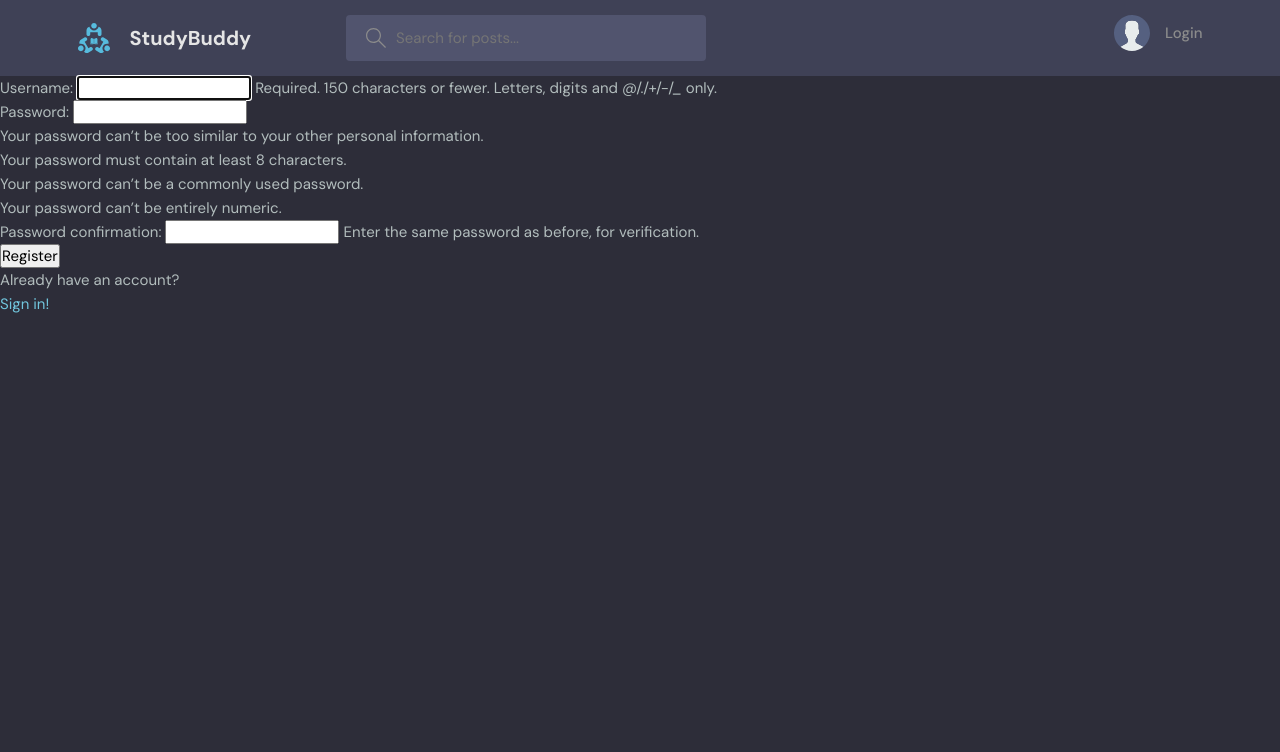
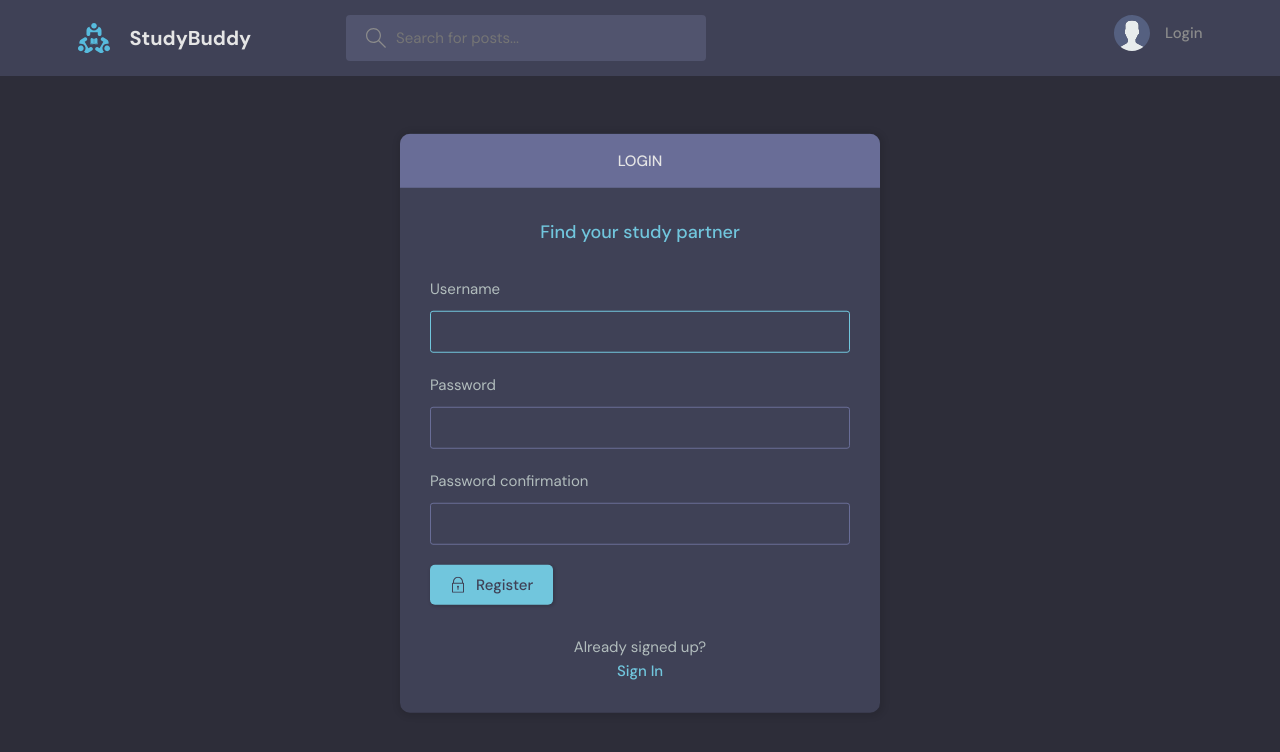
Before and after one commit to anik-666/STUDYROOM-WEBSITE, a Django app: page /register/ in a window 1280 px wide. Shown: the top 752 px of the page. Run offline with Django 5.2, Linux system fonts and the light colour scheme.

Commit message:
Updated user-account and login_register page

```diff
--- a/STUDYROOM/studyroom/base/templates/base/feed_component.html
+++ b/STUDYROOM/studyroom/base/templates/base/feed_component.html
@@ -1,7 +1,9 @@
 {% for room in rooms %}
     <div class="roomListRoom">
         <div class="roomListRoom__header">
-        <a href="{% url 'user-profile' room.host.id %}" class="roomListRoom__author">
+            <!-- {% if room.host and room.host.id %}  -->
+                <a href="{% url 'user-profile' room.host.id %}" class="roomListRoom__author">
+            <!-- {% endif %} -->
             <div class="avatar avatar--small">
             <img src="https://randomuser.me/api/portraits/women/11.jpg" />
             </div>
--- a/STUDYROOM/studyroom/base/templates/base/login_register.html
+++ b/STUDYROOM/studyroom/base/templates/base/login_register.html
@@ -2,42 +2,114 @@
 
 {% block content %}
 
+    <main class="auth layout">
+     {% if page == 'login' %}
+      <div class="container" name="login">
+          <div class="layout__box">
+            <div class="layout__boxHeader">
+              <div class="layout__boxTitle">
+                <h3>Login</h3>
+              </div>
+            </div>
+            <div class="layout__body">
+              <h2 class="auth__tagline">Find your study partner</h2>
 
-{% if page == 'login' %}
-<div>
-    <form method="POST" action="">
+              <form class="form" method="POST" action="">
                 {% csrf_token %}
+                <div class="form__group form__group">
+                  <label for="room_name">Username</label>
+                  <input id="username" name="username" type="text" placeholder="e.g. dennis_ivy" />
+                </div>
+                <div class="form__group">
+                  <label for="password">Password</label>
+                  <input
+                    id="password"
+                    name="password"
+                    type="password"
+                    placeholder="&bull;&bull;&bull;&bull;&bull;&bull;&bull;&bull;"
+                  />
+                </div>
 
-        <div>
-            <label>Username:</label>
-            <input type="text" name="username" placeholder="Enter Username"/>
+                <button class="btn btn--main" type="submit">
+                  <svg
+                    version="1.1"
+                    xmlns="http://www.w3.org/2000/svg"
+                    width="32"
+                    height="32"
+                    viewBox="0 0 32 32"
+                  >
+                    <title>lock</title>
+                    <path
+                      d="M27 12h-1v-2c0-5.514-4.486-10-10-10s-10 4.486-10 10v2h-1c-0.553 0-1 0.447-1 1v18c0 0.553 0.447 1 1 1h22c0.553 0 1-0.447 1-1v-18c0-0.553-0.447-1-1-1zM8 10c0-4.411 3.589-8 8-8s8 3.589 8 8v2h-16v-2zM26 30h-20v-16h20v16z"
+                    ></path>
+                    <path
+                      d="M15 21.694v4.306h2v-4.306c0.587-0.348 1-0.961 1-1.694 0-1.105-0.895-2-2-2s-2 0.895-2 2c0 0.732 0.413 1.345 1 1.694z"
+                    ></path>
+                  </svg>
 
-            <label>Password:</label>
-            <input type="password" name="password" placeholder="Enter Password"/>
+                  Login
+                </button>
+              </form>
 
-            <input type="submit" value="Login"/>
-
+              <div class="auth__action">
                 <p>Haven't signed up yet?</p>
-            <a href="{% url 'register' %}">Sign up!</a>
-
+                <a href="{% url 'register' %}" class="btn btn--link">Sign Up</a>
               </div>
-    </form>
+            </div>
+          </div>
         </div>
 
       {% else %}
 
-<div>
-    <form method="POST" action="">
+        <div class="container" name="register">
+          <div class="layout__box">
+            <div class="layout__boxHeader">
+              <div class="layout__boxTitle">
+                <h3>Login</h3>
+              </div>
+            </div>
+            <div class="layout__body">
+              <h2 class="auth__tagline">Find your study partner</h2>
+
+              <form class="form" action="" method="POST">
                 {% csrf_token %}
-        {{ form.as_p }}
-        <div>
-           <input type="submit" value="Register"/>
+                {% for field in form %}
+                  <div class="form__group form__group">
+                    <label for="room_name">{{field.label}}</label>
+                    {{ field}}
                   </div>
+                {% endfor %}
+
+                <button class="btn btn--main" type="submit">
+                  <svg
+                    version="1.1"
+                    xmlns="http://www.w3.org/2000/svg"
+                    width="32"
+                    height="32"
+                    viewBox="0 0 32 32"
+                  >
+                    <title>lock</title>
+                    <path
+                      d="M27 12h-1v-2c0-5.514-4.486-10-10-10s-10 4.486-10 10v2h-1c-0.553 0-1 0.447-1 1v18c0 0.553 0.447 1 1 1h22c0.553 0 1-0.447 1-1v-18c0-0.553-0.447-1-1-1zM8 10c0-4.411 3.589-8 8-8s8 3.589 8 8v2h-16v-2zM26 30h-20v-16h20v16z"
+                    ></path>
+                    <path
+                      d="M15 21.694v4.306h2v-4.306c0.587-0.348 1-0.961 1-1.694 0-1.105-0.895-2-2-2s-2 0.895-2 2c0 0.732 0.413 1.345 1 1.694z"
+                    ></path>
+                  </svg>
+
+                  Register
+                </button>
               </form>
-    <p>Already have an account?</p>
-    <a href="{% url 'login' %}">Sign in!</a>
+
+              <div class="auth__action">
+                <p>Already signed up?</p>
+                <a href="{% url 'login'  %}" class="btn btn--link">Sign In</a>
               </div>
+            </div>
+          </div>
+        </div>
+
       {% endif %}
-
+    </main>
 
 {% endblock content %}
--- a/STUDYROOM/studyroom/base/templates/base/room_form.html
+++ b/STUDYROOM/studyroom/base/templates/base/room_form.html
@@ -59,7 +59,7 @@
             </div> -->
 
             <div class="form__action">
-              <a class="btn btn--dark" href="{% url 'room' room.id %}">Cancel</a>
+              <a class="btn btn--dark" href="{% url 'home' %}">Cancel</a>
               <button class="btn btn--main" type="submit">Submit</button>
             </div>
           </form>
--- a/STUDYROOM/studyroom/base/urls.py
+++ b/STUDYROOM/studyroom/base/urls.py
@@ -24,4 +24,6 @@ urlpatterns = [
 
     path('delete-message/<str:pk>', views.deleteMessage, name = "delete-message"),
 
+    path('update-user/', views.updateUser, name = "update-user"),
+
     ]
--- a/STUDYROOM/studyroom/base/views.py
+++ b/STUDYROOM/studyroom/base/views.py
@@ -7,7 +7,7 @@ from django.contrib.auth import authenticate, login, logout
 from django.db.models import Q
 from django.contrib.auth.forms import UserCreationForm
 from .models import Room, Topic, Messages
-from .forms import RoomForm
+from .forms import RoomForm, UserForm
 
 # Create your views here for the app
 
@@ -197,3 +197,17 @@ def deleteMessage(request, pk):
 
     context = {'obj': message}
     return render(request,'base/delete.html', context)
+
+
+@login_required(login_url='login')
+def updateUser(request):
+    user = request.user
+    form = UserForm(instance=user)
+    if request.method == 'POST':
+        form = UserForm(request.POST, request.FILES, instance=user)
+        if form.is_valid():
+            form.save()
+            return redirect('user-profile', pk=user.id)
+
+    context = {'form': form}
+    return render(request,'base/update-user.html', context)
--- a/STUDYROOM/studyroom/templates/navbar.html
+++ b/STUDYROOM/studyroom/templates/navbar.html
@@ -22,7 +22,7 @@
         <!-- Logged In -->
         {% if request.user.is_authenticated %}
         <div class="header__user">
-          <a href="profile.html">
+          <a href="{% url 'user-profile' user.id %}">
             <div class="avatar avatar--medium active">
               <img src="https://randomuser.me/api/portraits/men/37.jpg" />
             </div>
@@ -46,7 +46,7 @@
         {% endif %}
 
         <div class="dropdown-menu">
-          <a href="settings.html" class="dropdown-link"
+          <a href="{% url 'update-user' %}" class="dropdown-link"
             ><svg version="1.1" xmlns="http://www.w3.org/2000/svg" width="32" height="32" viewBox="0 0 32 32">
               <title>tools</title>
               <path
```
Also changed, not shown: STUDYROOM/studyroom/base/forms.py (+8 -0 lines), STUDYROOM/studyroom/base/templates/base/delete.html (+33 -7 lines), STUDYROOM/studyroom/base/templates/base/delete_old.html (added, +14 -0 lines), STUDYROOM/studyroom/base/templates/base/login_register_old.html (added, +43 -0 lines), STUDYROOM/studyroom/base/templates/base/profile.html (+5 -3 lines), STUDYROOM/studyroom/base/templates/base/update-user.html (added, +50 -0 lines), STUDYROOM/studyroom/db.sqlite3. Lines whose indentation alone changed are shown as unchanged.
